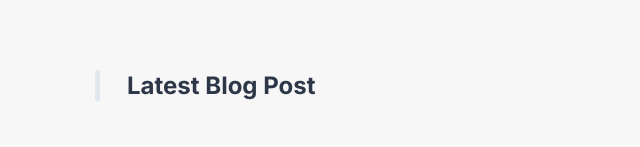
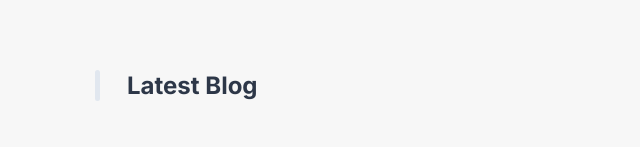
Before and after one commit to areebhitman0123/areebahmedcloud, a plain HTML site: page index.html in a window 1280 px wide. Shown: the part 628-775 px from the top of the page, 0-640 px from the left. Drawn offline with nearby package versions, Linux system fonts and the light colour scheme.

Commit message:
Changed Web

```diff
--- a/index.html
+++ b/index.html
@@ -197,7 +197,7 @@
 
         <div class="blog">
 
-          <h2 class="h2">Latest Blog Post</h2>
+          <h2 class="h2">Latest Blog</h2>
 
           <div class="blog-card-group">
 
```
